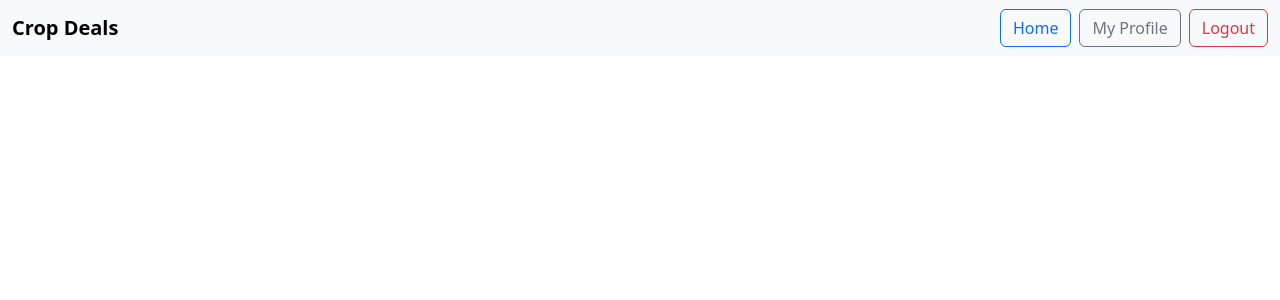
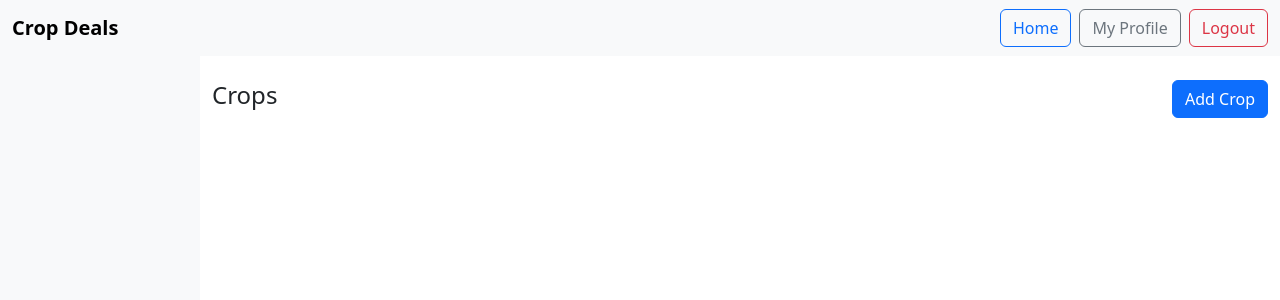
Before and after one commit to yash-mewada/CropDealsFrontend, an Angular app: page /crops in a window 1280 px wide. Before the commit this address led to /. Shown: the top 300 px of the page. Built offline with nearby package versions, Linux system fonts and the light colour scheme.

Commit message:
added add new crop page with button and sidebar

```diff
--- a/src/app/app.component.ts
+++ b/src/app/app.component.ts
@@ -1,25 +1,31 @@
 import { Component } from '@angular/core';
-import { RouterOutlet, Router } from '@angular/router';
+import { Router, RouterOutlet } from '@angular/router';
+import { CommonModule } from '@angular/common';
 import { NavbarComponent } from './components/navbar/navbar.component';
-import { CommonModule } from '@angular/common';
+import { SidebarComponent } from './components/sidebar/sidebar.component';
 
 @Component({
   selector: 'app-root',
   standalone: true,
-  imports: [CommonModule, RouterOutlet, NavbarComponent],
+  imports: [CommonModule, RouterOutlet, NavbarComponent, SidebarComponent],
   template: `
-    <app-navbar *ngIf="showNavbar"></app-navbar>
-    <router-outlet></router-outlet>
+    <app-navbar *ngIf="showLayout"></app-navbar>
+    <div class="d-flex">
+      <app-sidebar *ngIf="showLayout"></app-sidebar>
+      <div class="flex-grow-1" [style.marginLeft]="showLayout ? '200px' : '0'">
+        <router-outlet></router-outlet>
+      </div>
+    </div>
   `,
   styleUrls: ['./app.component.css']
 })
 export class AppComponent {
-  showNavbar = true;
+  showLayout = true;
 
   constructor(private router: Router) {
     this.router.events.subscribe(() => {
       const currentUrl = this.router.url;
-      this.showNavbar = !(currentUrl.includes('signin') || currentUrl.includes('signup'));
+      this.showLayout = !(currentUrl.includes('signin') || currentUrl.includes('signup'));
     });
   }
 }
--- a/src/app/app.config.ts
+++ b/src/app/app.config.ts
@@ -1,9 +1,18 @@
 import { ApplicationConfig, provideZoneChangeDetection } from '@angular/core';
 import { provideRouter } from '@angular/router';
-import { provideHttpClient } from '@angular/common/http';
+import { provideHttpClient, withInterceptors } from '@angular/common/http';
 
 import { routes } from './app.routes';
+import { authInterceptor } from './interceptors/auth.interceptor';
 
 export const appConfig: ApplicationConfig = {
-  providers: [provideZoneChangeDetection({ eventCoalescing: true }), provideRouter(routes), provideHttpClient()]
+  providers: [
+    provideZoneChangeDetection({ eventCoalescing: true }),
+    provideRouter(routes),
+    provideHttpClient(
+      withInterceptors([
+        authInterceptor
+      ])
+    )
+  ]
 };
--- a/src/app/app.routes.ts
+++ b/src/app/app.routes.ts
@@ -3,6 +3,7 @@ import { SignInComponent } from './pages/sign-in/sign-in.component';
 import { SignUpComponent } from './pages/sign-up/sign-up.component';
 import { HomeComponent } from './pages/home/home.component';
 import { ProfileComponent } from './pages/profile/profile.component';
+import { CropsComponent } from './pages/admin/crops/crops.component';
 
 export const routes: Routes = [
   { path: '', redirectTo: '/signin', pathMatch: 'full' },
@@ -10,4 +11,5 @@ export const routes: Routes = [
   { path: 'signup', component: SignUpComponent },
   { path: 'home', component: HomeComponent },
   { path: 'profile', component: ProfileComponent },
+  { path: 'crops', component: CropsComponent },
 ];
--- /dev/null
+++ b/src/app/components/sidebar/sidebar.component.html
@@ -0,0 +1,8 @@
+<div class="sidebar bg-light p-3" style="height: 100vh; width: 200px; position: fixed;">
+    <ul class="nav flex-column">
+      <li *ngIf="role === 'Admin'" class="nav-item">
+        <a class="nav-link" routerLink="/crops">Crops</a>
+      </li>
+      <!-- Add more links for other roles if needed -->
+    </ul>
+  </div>
--- /dev/null
+++ b/src/app/components/sidebar/sidebar.component.ts
@@ -0,0 +1,18 @@
+import { CommonModule } from '@angular/common';
+import { Component, OnInit } from '@angular/core';
+import { RouterModule } from '@angular/router';
+
+@Component({
+  selector: 'app-sidebar',
+  templateUrl: './sidebar.component.html',
+  styleUrls: ['./sidebar.component.css'],
+  standalone: true,
+  imports: [CommonModule, RouterModule]
+})
+export class SidebarComponent implements OnInit {
+  role: string | null = '';
+
+  ngOnInit(): void {
+    this.role = localStorage.getItem('role');
+  }
+}
--- /dev/null
+++ b/src/app/interceptors/auth.interceptor.ts
@@ -0,0 +1,18 @@
+// src/app/interceptors/auth.interceptor.ts
+import { HttpInterceptorFn } from '@angular/common/http';
+import { inject } from '@angular/core';
+
+export const authInterceptor: HttpInterceptorFn = (req, next) => {
+  const token = localStorage.getItem('token');
+
+  if (token) {
+    const clonedReq = req.clone({
+      setHeaders: {
+        Authorization: `Bearer ${token}`
+      }
+    });
+    return next(clonedReq);
+  }
+
+  return next(req);
+};
--- /dev/null
+++ b/src/app/pages/admin/crops/crops.component.html
@@ -0,0 +1,7 @@
+<div class="container mt-4">
+    <div class="d-flex justify-content-between align-items-center mb-3">
+      <h4>Crops</h4>
+      <button class="btn btn-primary" (click)="openAddCropModal()">Add Crop</button>
+    </div>
+    <!-- Crop list can be shown here later -->
+  </div>
--- /dev/null
+++ b/src/app/pages/admin/crops/crops.component.ts
@@ -0,0 +1,55 @@
+import { Component } from '@angular/core';
+import { HttpClient } from '@angular/common/http';
+import Swal from 'sweetalert2';
+
+@Component({
+  selector: 'app-crops',
+  templateUrl: './crops.component.html',
+  styleUrls: ['./crops.component.css'],
+  standalone: true,
+})
+export class CropsComponent {
+  constructor(private http: HttpClient) {}
+
+  openAddCropModal(): void {
+    Swal.fire({
+      title: 'Add Crop',
+      html: `
+        <input id="cropName" class="swal2-input" placeholder="Crop Name" required>
+        <select id="cropType" class="swal2-input">
+          <option value="0">Fruits</option>
+          <option value="1">Vegetables</option>
+          <option value="2">Grains</option>
+        </select>
+      `,
+      preConfirm: () => {
+        const name = (document.getElementById('cropName') as HTMLInputElement).value.trim();
+        const typeString = (document.getElementById('cropType') as HTMLSelectElement).value;
+        const type = parseInt(typeString, 10); // Parse as number
+
+        if (!name) {
+          Swal.showValidationMessage('Crop name is required');
+          return;
+        }
+
+        return { name, type };
+      },
+      showCancelButton: true,
+      confirmButtonText: 'Add'
+    }).then((result) => {
+      if (result.isConfirmed && result.value) {
+        const payload = result.value;
+
+        this.http.post('http://localhost:5180/api/Crop', payload).subscribe({
+          next: () => {
+            Swal.fire('Success', 'Crop added successfully', 'success');
+          },
+          error: (error) => {
+            console.error('Error response:', error);
+            Swal.fire('Error', 'Failed to add crop', 'error');
+          }
+        });
+      }
+    });
+  }
+}
```
Also changed, not shown: src/app/components/sidebar/sidebar.component.css (added), src/app/pages/admin/crops/crops.component.css (added), 2 other files (tests, documents, lock files or other folders).
